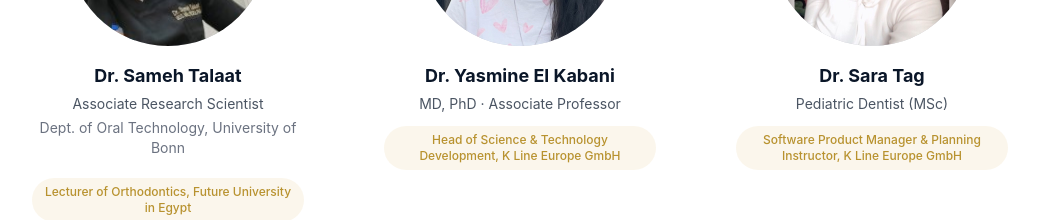
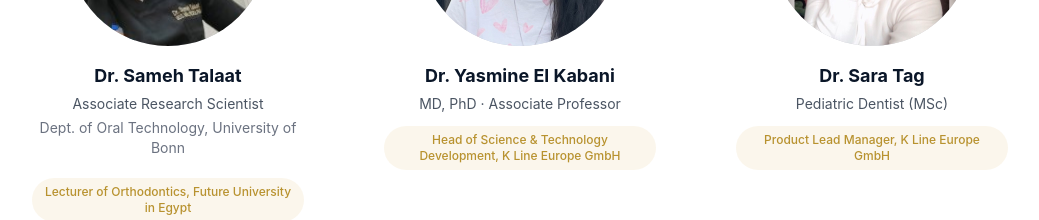
Before and after one commit to assem-cmyk/kline-academy, a Next.js app: page / in a window 1280 px wide. Shown: the part 3140-3360 px from the top of the page, without its empty margins (120-1159 px from the left). Built offline with nearby package versions, Linux system fonts and the light colour scheme.

Commit message:
Update Dr. Sara Tag's title to Product Lead Manager

```diff
--- a/src/components/Faculty.tsx
+++ b/src/components/Faculty.tsx
@@ -23,7 +23,7 @@ const faculty = [
     initials: 'ST',
     title: 'Pediatric Dentist (MSc)',
     institution: '',
-    badge: 'Software Product Manager & Planning Instructor, K Line Europe GmbH',
+    badge: 'Product Lead Manager, K Line Europe GmbH',
   },
   {
     name: 'Dr. Khalid Ibrahim',
```
